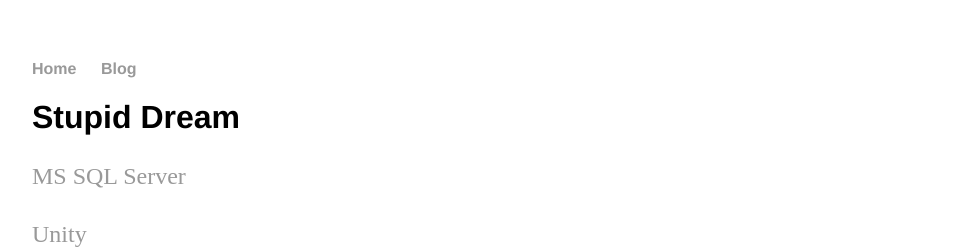
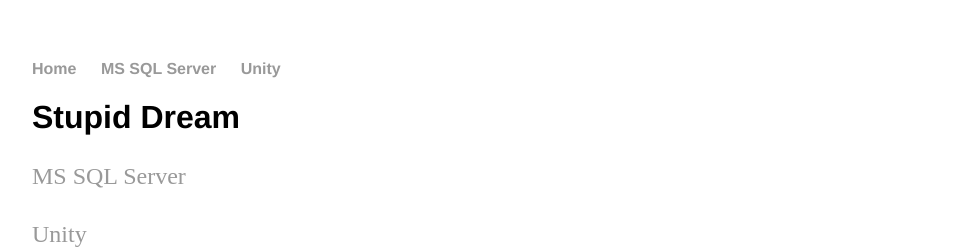
Before and after one commit to ruskh/ruskh.github.io, a Jekyll site: the page built from index.html, in a window 1280 px wide. Shown: the top 252 px of the page, without its empty margins (160-1119 px from the left). Built offline with Jekyll 4.4.1, drawn with Linux system fonts in a browser that asks for light colours.

Commit message:
Update default.html

```diff
--- a/_layouts/default.html
+++ b/_layouts/default.html
@@ -8,7 +8,8 @@
 		<nav>
     		<ul>
         		<li><a href="/">Home</a></li>
-	        	<li><a href="/blog">Blog</a></li>
+	        	<li><a href="/MSSQLServer">MS SQL Server</a></li>
+			<li><a href="/Unity">Unity</a></li>
     		</ul>
 		</nav>
 		<div class="container">
```
